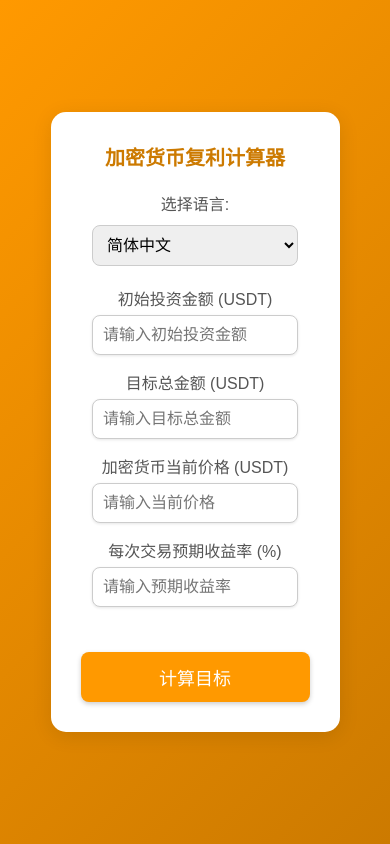
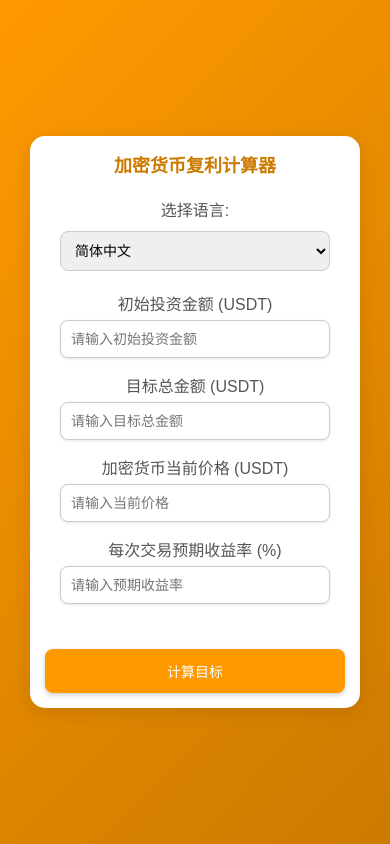
Before and after one commit to samsfacai/caopan.github.io, a plain HTML site: page index.html in a window 390 px wide. Drawn offline with Linux system fonts and the light colour scheme.

Commit message:
Update index.html

```diff
--- a/index.html
+++ b/index.html
@@ -27,12 +27,13 @@
         /* 容器样式 */
 
         .container {
-            max-width: 800px;
-            margin: 0 auto;
+            width: 100%;
+            max-width: 600px;
             background: #ffffff;
             border-radius: 15px;
             box-shadow: 0 4px 20px rgba(0, 0, 0, 0.1);
-            padding: 30px;
+            padding: 20px;
+            margin: 10px;
         }
         /* 计算器样式 */
 
@@ -43,7 +44,6 @@
 
         h2 {
             font-size: 24px;
-            /* 缩小标题字体大小 */
             color: #cc7a00;
             margin-bottom: 20px;
         }
@@ -63,11 +63,7 @@
 
         input {
             width: 100%;
-            /* 调整宽度为 100% */
-            max-width: 400px;
-            /* 最大宽度为 400px */
             padding: 12px;
-            /* 缩小内边距 */
             border: 1px solid #ccc;
             border-radius: 8px;
             font-size: 16px;
@@ -84,7 +80,7 @@
 
         button {
             width: 100%;
-            padding: 12px;
+            padding: 14px;
             border: none;
             border-radius: 8px;
             background-color: #ff9900;
@@ -106,9 +102,8 @@
             border: 1px solid #ddd;
             border-radius: 8px;
             padding: 20px;
-            margin-bottom: 20px;
+            margin-top: 20px;
             text-align: center;
-            width: 100%;
             overflow-x: auto;
             box-shadow: 0 2px 10px rgba(0, 0, 0, 0.1);
         }
@@ -118,6 +113,7 @@
             width: 100%;
             border-collapse: collapse;
             table-layout: auto;
+            overflow-x: auto;
         }
 
         .result-table th,
@@ -143,38 +139,45 @@
 
         select {
             width: 100%;
-            /* 调整宽度为 100% */
-            max-width: 400px;
-            /* 最大宽度为 400px */
             padding: 12px;
-            /* 增加内边距 */
             border-radius: 8px;
             border: 1px solid #ccc;
             font-size: 16px;
             margin-top: 5px;
             transition: border-color 0.3s, background-color 0.3s;
         }
-        /* 鼠标悬停时的样式 */
 
         .language-selector select:hover {
             background-color: #f0f0f0;
-            /* 鼠标悬停时改变背景色 */
         }
         /* 媒体查询：在小屏幕上调整样式 */
 
         @media (max-width: 600px) {
             h2 {
                 font-size: 20px;
-                /* 缩小移动设备上的标题字体大小 */
             }
             input,
             select {
                 width: 90%;
-                /* 在小屏幕上宽度为 90% */
-                max-width: none;
-                /* 取消最大宽度限制 */
                 padding: 10px;
-                /* 缩小内边距 */
+            }
+            button {
+                padding: 12px;
+                font-size: 16px;
+            }
+        }
+
+        @media (max-width: 480px) {
+            .container {
+                padding: 15px;
+            }
+            h2 {
+                font-size: 18px;
+            }
+            input,
+            select,
+            button {
+                font-size: 14px;
             }
         }
     </style>
@@ -375,7 +378,7 @@
                 'ja': {
                     title: '暗号通貨複利計算機',
                     initialInvestmentLabel: '初期投資額 (USDT)',
-                    targetAmountLabel: '目標金額 (USDT)',
+                    targetAmountLabel: '目標���額 (USDT)',
                     cryptoPriceLabel: '暗号通貨の現在の価格 (USDT)',
                     returnRateLabel: '取引ごとの期待収益率 (%)',
                     calculateButton: '目標を計算',
@@ -436,7 +439,7 @@
                     languageLabel: 'Seleccionar idioma:', // 添加语言选择文本
                 },
                 'fr': {
-                    title: 'Calculateur d\'Intérêt Composé en Cryptomonnaie',
+                    title: 'Calculateur d\'Int��rêt Composé en Cryptomonnaie',
                     initialInvestmentLabel: 'Montant de l\'Investissement Initial (USDT)',
                     targetAmountLabel: 'Montant Cible (USDT)',
                     cryptoPriceLabel: 'Prix Actuel de la Cryptomonnaie (USDT)',
@@ -475,7 +478,7 @@
                     targetAmountPlaceholder: 'Geben Sie den Zielbetrag ein',
                     cryptoPricePlaceholder: 'Geben Sie den aktuellen Preis ein',
                     returnRatePlaceholder: 'Geben Sie die erwartete Rendite ein',
-                    languageLabel: 'Sprache wählen:', // 添加语言选择文本
+                    languageLabel: 'Sprache wählen:', // 添加语言选择��本
                 },
                 'hi': {
                     title: 'क्रिप्टोक्यूरेंसी चक्रवृद्धि ब्याज कैलकुलेटर',
```
